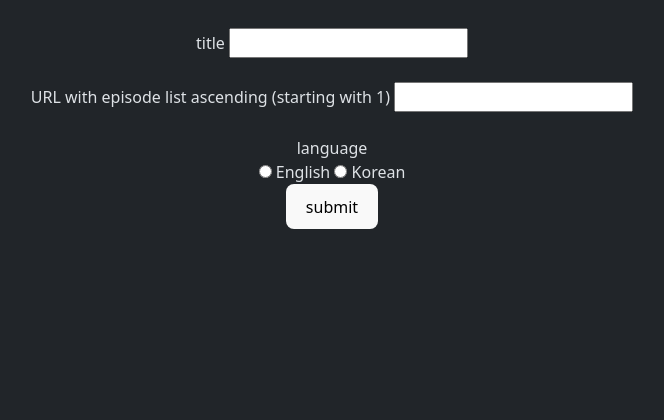
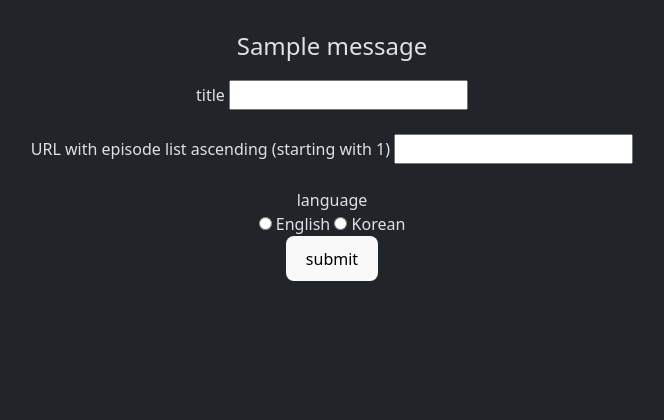
Before and after one commit to catbyte-io/comic-reader, a Flask app: page /add-comic in a window 1280 px wide. Shown: the part 68-488 px from the top of the page, without its empty margins (308-972 px from the left). Run offline with Flask 3, Linux system fonts and the light colour scheme; tables that the repository leaves empty hold one stand-in row (values such as "Sample post"); one stand-in notice (Sample message) is shown; some libraries are stand-ins or nearby versions; some web fonts are replaced.

Commit message:
Add submit message.

```diff
--- a/static/templates/add_comic.html
+++ b/static/templates/add_comic.html
@@ -3,6 +3,16 @@
 {% block title %}Add webtoon information{% endblock title %}
 
 {% block content %}
+    {% with messages = get_flashed_messages(with_categories=True) %}
+        {% if messages %}
+            <ul>
+                {% for category, message in messages %}
+                    <li class="{{ category }}">{{ message }}</li>
+                {% endfor %}
+            </ul>
+        {% endif %}
+    {% endwith %}
+
     <form method="POST">
         {{ form.hidden_tag() }}
         <div>
```
Lines whose indentation alone changed are shown as unchanged.
